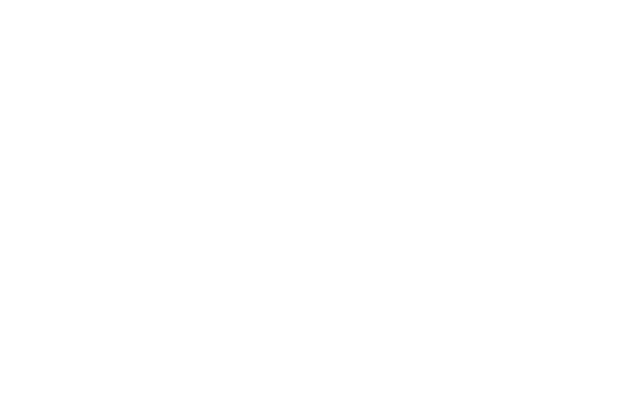
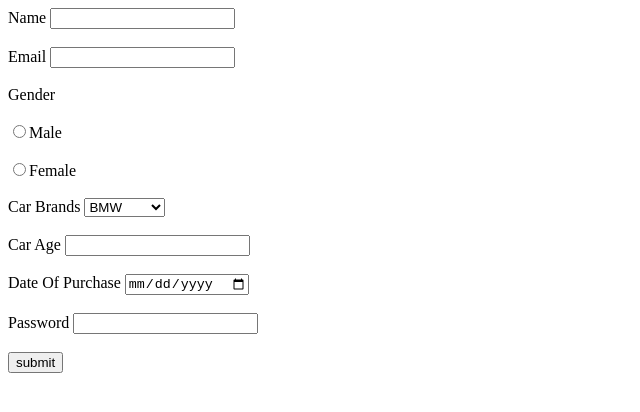
Before and after one commit to acciojob/car-insurance-form-DevakirubaiJohn, a website: page main.html in a window 1280 px wide. Shown: the whole page, without its empty margins (0-640 px from the left). Drawn offline with Linux system fonts and the light colour scheme.

Commit message:
created a submission

```diff
--- a/main.html
+++ b/main.html
@@ -8,6 +8,28 @@
 
 <body>
 	<!-- the entire body must be written by student -->
+	<form method="post">
+	<label for="name">Name</label>
+	<input  type="Text" id="name" required="Yes"><br><br>
+	<label for="email">Email</label>
+	<input type="Email" id="email" required="Yes"><br><br>
+	<label for="gender">Gender</label><br><br>
+	<input type="Radio" id="gender" required="Yes" value="male" name="gender">Male<br><br>
+	<input type="Radio" id="gender" required="Yes" value="female" name="gender">Female<br><br>
+    <label for="cars">Car Brands</label>
+		<select type="Dropdown" id="cars" required="No">
+		<option>BMW</option>
+		<option>Audi</option>
+		<option>Mercedez</option>
+	</select><br><br>
+	<label for="carage">Car Age</label>
+	<input type="Number" id="carage" required="Yes"><br><br>
+	<label for="drop">Date Of Purchase</label>
+	<input type="Date" id="drop" required="Yes"><br><br>
+	<label for="password">Password</label>
+	<input type="Password" id="password" required="Yes"><br><br>
+	<button type="submit">submit</button>
+	</form>
     <script type="text/javascript" src="./script.js">
 </script>
 
```
